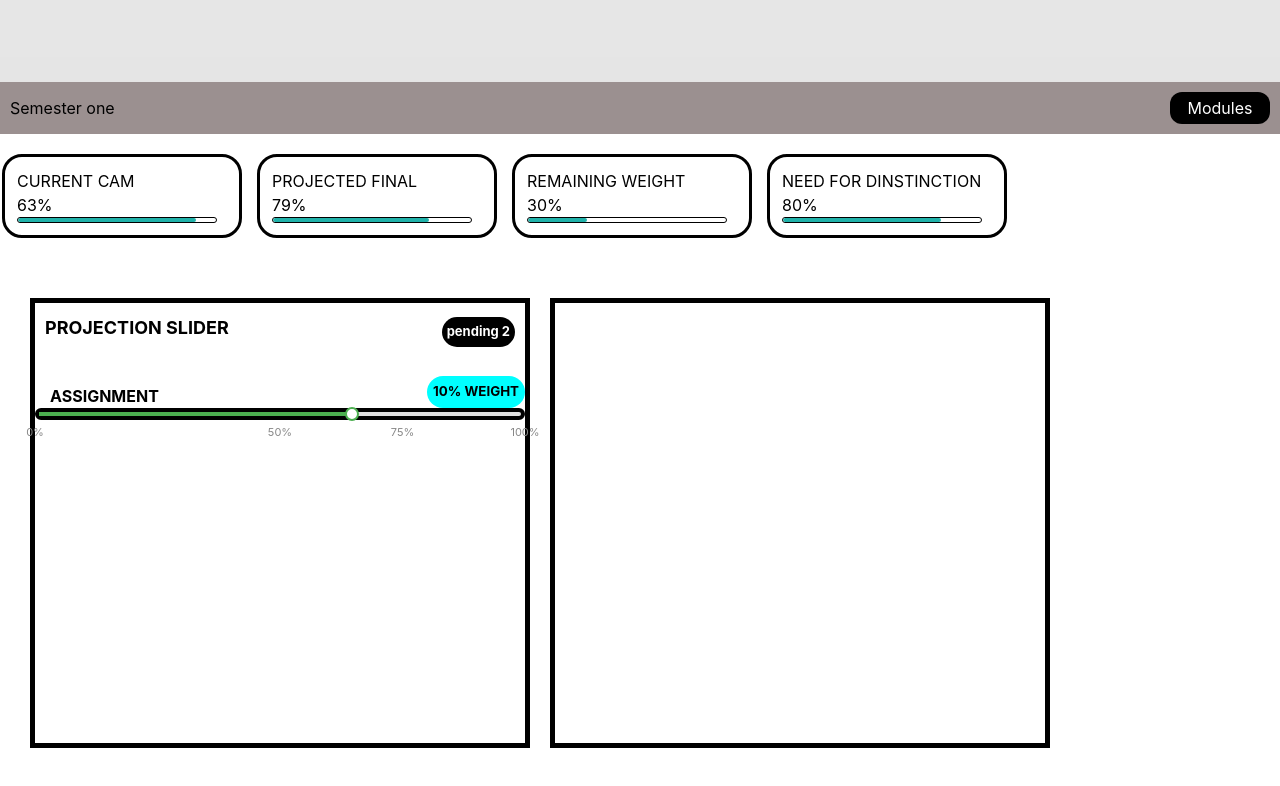
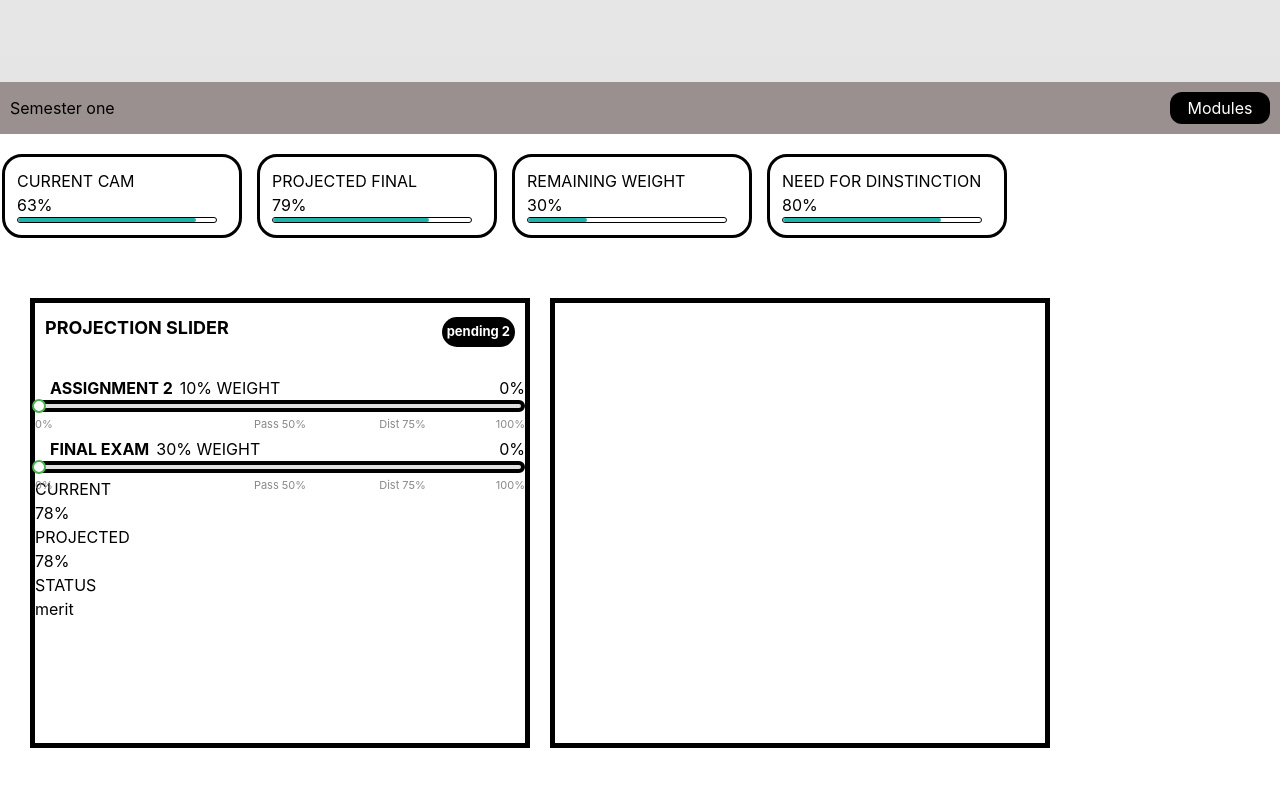
Before and after one commit to ashleynkuna33/uwc-cam-champion, a React (Vite) app in the folder uwc-cam-champion-site/: page / in a window 1280 px wide. Shown: the part 2484-3270 px from the top of the page. Built offline with nearby package versions, Linux system fonts and the light colour scheme.

Commit message:
I have updated the progress files, by adding the slider bars and styling them

```diff
--- a/uwc-cam-champion-site/src/screens/Progress.jsx
+++ b/uwc-cam-champion-site/src/screens/Progress.jsx
@@ -1,24 +1,82 @@
 
 import "../components/Progress.css";
-
-
 import { useRef, useState } from "react";
 
 function Progress() {
 
+ let totalCam=78;
+ let statusResults ="merit";
+  const barRef= useRef(null);
+  const [cam, setcam] = useState(0);
 
-  const barRef= useRef(null);
-  const [cam, setcam] = useState(65);
+  const barRefExam= useRef(null);
+  const [exam,setexam] =useState(0);
+
 
   const camMark =(event)=>{
 
     const bar =barRef.current.getBoundingClientRect();
-    const clickX = e.clientX - bar.left;
+    const clickX = event.clientX - bar.left;
     const percent = Math.min(100, Math.max(0, (clickX / bar.width) * 100));
-    setCam(Math.round(percent));
+    setcam(Math.round(percent));
+   }
+
+     const camMarkExam =(event)=>{
+
+    const bar =barRef.current.getBoundingClientRect();
+    const clickX = event.clientX - bar.left;
+    const percent = Math.min(100, Math.max(0, (clickX / bar.width) * 100));
+    setexam(Math.round(percent));
+   }
 
 
-  }
+const [isDragging, setIsDragging] = useState(false);
+const [isDraggingExam, setIsDraggingExam] = useState(false);
+
+const startDrag =()=>{
+
+    setIsDragging(true);
+    window.addEventListener('mousemove', onDrag);
+    window.addEventListener('mouseup', stopDrag);
+
+};
+const startDragExam =()=>{
+
+    setIsDraggingExam(true);
+    window.addEventListener('mousemove', onDragExam);
+    window.addEventListener('mouseup', stopDragExam);
+
+};
+
+const onDrag=(event) =>{
+
+    const bar =barRef.current.getBoundingClientRect();
+    const clickX = event.clientX - bar.left;
+    const percent = Math.min(100, Math.max(0, (clickX / bar.width) * 100));
+    setcam(Math.round(percent));
+};
+const onDragExam=(event) =>{
+
+    const bar =barRef.current.getBoundingClientRect();
+    const clickX = event.clientX - bar.left;
+    const percent = Math.min(100, Math.max(0, (clickX / bar.width) * 100));
+    setexam(Math.round(percent));
+};
+
+const stopDrag =()=>{
+    setIsDragging(false);
+    window.removeEventListener('mousemove',onDrag);
+    window.removeEventListener('mouseup',stopDrag);
+
+};
+
+const stopDragExam =()=>{
+    setIsDraggingExam(false);
+    window.removeEventListener('mousemove',onDragExam);
+    window.removeEventListener('mouseup',stopDragExam);
+
+};
+
 
 
     return (
@@ -122,7 +180,6 @@ function Progress() {
  <div className="cards-container">
 
   <div className="left-card">
-
     <div className="left-card-header">
         <p className="left-card-header-text"><span>PROJECTION SLIDER</span></p>
         <span className="left-card-activities">pending 2</span>
@@ -132,25 +189,98 @@ function Progress() {
         <div className="process-bar-header">
 
             <div className="bar-header">
-                            <h5>ASSIGNMENT</h5>
-                            <p>10% WEIGHT</p>
+                <div style={{ display: 'flex', alignItems: 'center', gap: '7px' }}>
+                    <h5>ASSIGNMENT 2</h5>
+                    <span className="sl-wt">10% WEIGHT</span>
+                </div>
+                <span className="sl-num">{cam}%</span>
             </div>
 
             <div className="left-bar-line" ref={barRef} onClick={camMark}>
-                           <span style={{width:`${cam}%`}}></span>
-                            <div className="left-line-thumb" style={{left: `${cam}%`}}></div>
+                <span style={{ width: `${cam}%` }}></span>
+                <div
+                    className="left-line-thumb"
+                    style={{ left: `${cam}%` }}
+                    onMouseDown={startDrag}
+                ></div>
+            </div>
+
+        </div>
+
+        <div className="under-line-measurement">
+            <span style={{ left: '0%', transform: 'translateX(0%)' }}>0%</span>
+            <span style={{ left: '50%' }}>Pass 50%</span>
+            <span style={{ left: '75%' }}>Dist 75%</span>
+            <span style={{ left: '100%', transform: 'translateX(-100%)' }}>100%</span>
+        </div>
+    </div>
+
+
+     <div className="left-card-progress-bar">
+        <div className="process-bar-header">
+
+            <div className="bar-header">
+                <div style={{ display: 'flex', alignItems: 'center', gap: '7px' }}>
+                    <h5>FINAL EXAM</h5>
+                    <span className="sl-wt">30% WEIGHT</span>
+                </div>
+                <span className="sl-num">{exam}%</span>
+            </div>
+
+            <div className="left-bar-line" ref={barRefExam} onClick={camMarkExam}>
+                <span style={{ width: `${exam}%` }}></span>
+                <div
+                    className="left-line-thumb"
+                    style={{ left: `${exam}%` }}
+                    onMouseDown={startDragExam}
+                ></div>
+            </div>
+
+        </div>
+
+              <div className="under-line-measurement">
+                 <span style={{ left: '0%', transform: 'translateX(0%)' }}>0%</span>
+                  <span style={{ left: '50%' }}>Pass 50%</span>
+                  <span style={{ left: '75%' }}>Dist 75%</span>
+                  <span style={{ left: '100%', transform: 'translateX(-100%)' }}>100%</span>
+                </div>
+         </div>
+
+
+
+        <div className="bottom-section">
+
+            <div className="bottom-status">
+
+              <div>
+                <p>CURRENT</p>
+                <input type="text" value={`${totalCam}%`} readOnly />
+              </div>
+
+
+              <div>
+                <p>PROJECTED</p>
+                <input type="text" value={`${totalCam}%`}  readOnly/>
+              </div>
+
+
+              <div>
+                <p>STATUS</p>
+                <input type="text" value={`${statusResults}`}  readOnly/>
+              </div>
+
+
+
+            </div>
         </div>
 
 
  </div>
 
-                    <div className="under-line-measurement">
-                        <span style={{left:'0%'}}>0%</span>
-                        <span style={{left:'50%'}}>50%</span>
-                        <span style={{left:'75%'}}>75%</span>
-                        <span style={{left:'100%'}}>100%</span>
+            <div className="right-card">
             </div>
-                </div>
+
+
 
 </div>
 
@@ -158,11 +288,6 @@ function Progress() {
 
 
 
-            <div className="right-card">
-
-
-            </div>
-        </div>
 
 
     </div>
```
Lines whose indentation alone changed are shown as unchanged.
